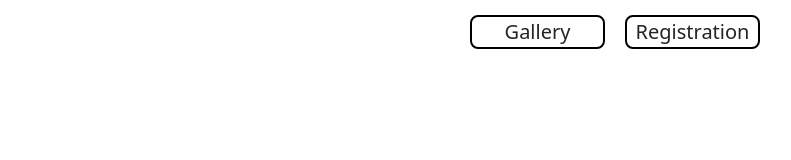
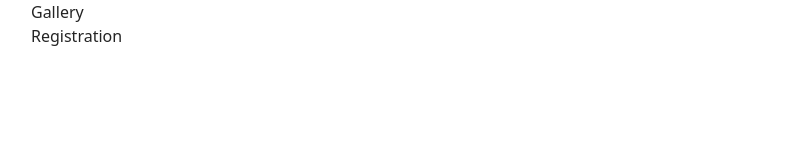
Before and after one commit to KostyaT1326/goit-js-hw-09, a website built with Vite: page src/index.html in a window 1280 px wide. Shown: the whole page, without its empty margins (25-816 px from the left). Built offline with nearby package versions, Linux system fonts and the light colour scheme.

Commit message:
test
test

```diff
--- a/src/css/back-link.css
+++ b/src/css/back-link.css
@@ -2,10 +2,7 @@
   position: relative;
   display: inline-block;
   padding: 4px 8px;
-  /* margin-top: 32px; */
   margin-bottom: 16px;
-  border: 1px solid;
-  border-radius: 8px;
 }
 .back-link::before {
   content: '';
--- a/src/css/base.css
+++ b/src/css/base.css
@@ -1,5 +1,4 @@
 :root {
-  /* font-family: Inter, Avenir, Helvetica, Arial, sans-serif; */
   font-family: system-ui, -apple-system, BlinkMacSystemFont, 'Segoe UI', Roboto,
     Oxygen, Ubuntu, Cantarell, 'Open Sans', 'Helvetica Neue', sans-serif;
   font-size: 16px;
--- a/src/css/header.css
+++ /dev/null
@@ -1,19 +0,0 @@
-.header {
-  padding: 15px 0;
-}
-.nav-list {
-  display: flex;
-  column-gap: 20px;
-  justify-content: center;
-  align-items: center;
-  text-align: center;
-}
-.nav-item {
-  border: 2px solid #000;
-  border-radius: 8px;
-  width: 135px;
-  font-size: 20px;
-}
-.nav-link {
-  display: block;
-}
--- a/src/css/styles.css
+++ b/src/css/styles.css
@@ -12,6 +12,5 @@
 
 /* Sections style */
 @import url('./back-link.css');
-@import url('./header.css');
 @import url('./1-gallery.css');
 @import url('./2-from.css');
--- a/src/index.html
+++ b/src/index.html
@@ -7,16 +7,18 @@
       <div class="container">
         <nav class="nav">
           <ul class="nav-list">
-            <li class="nav-item">
-              <a class="nav-link" href="./1-gallery.html">Gallery</a>
+            <li>
+              <a href="./1-gallery.html">Gallery</a>
             </li>
-            <li class="nav-item">
-              <a class="nav-link" href="./2-from.html">Registration</a>
+            <li>
+              <a href="./2-from.html">Registration</a>
             </li>
           </ul>
         </nav>
       </div>
     </header>
     <main></main>
+
+    <script type="module" src="./main.js"></script>
   </body>
 </html>
--- a/src/js/1-gallery.js
+++ b/src/js/1-gallery.js
@@ -1,6 +1,5 @@
 import SimpleLightbox from 'simplelightbox';
 import 'simplelightbox/dist/simple-lightbox.min.css';
-// console.log('SimpleLightbox:', SimpleLightbox);
 
 const images = [
   {
--- a/src/partials/head.html
+++ b/src/partials/head.html
@@ -2,7 +2,7 @@
   <meta charset="UTF-8" />
   <meta name="viewport" content="width=device-width, initial-scale=1.0" />
 
-  <title>GoIT JS HW-09</HW-09></title>
+  <title>GoIT JS HW-09</title>
 
   <link
     rel="stylesheet"
```
Also changed, not shown: src/main.js (added).
